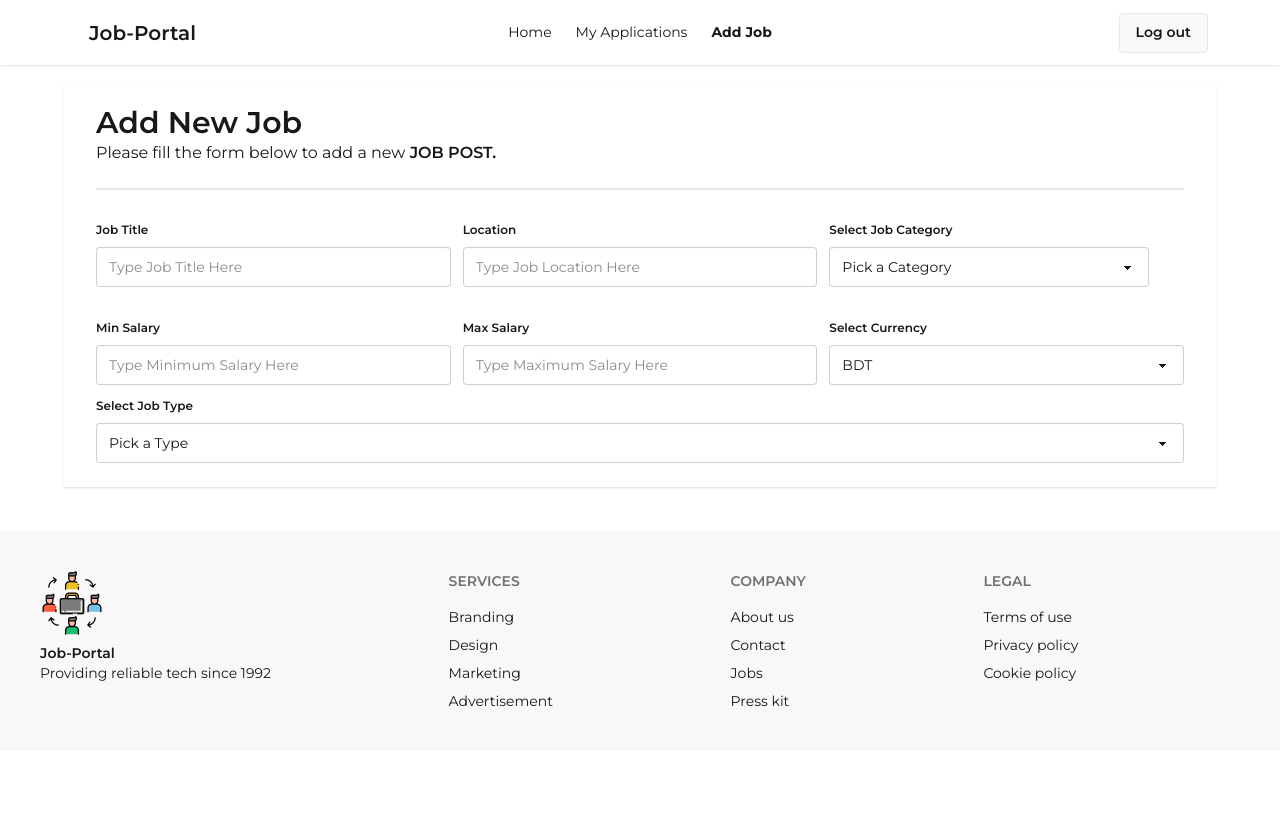
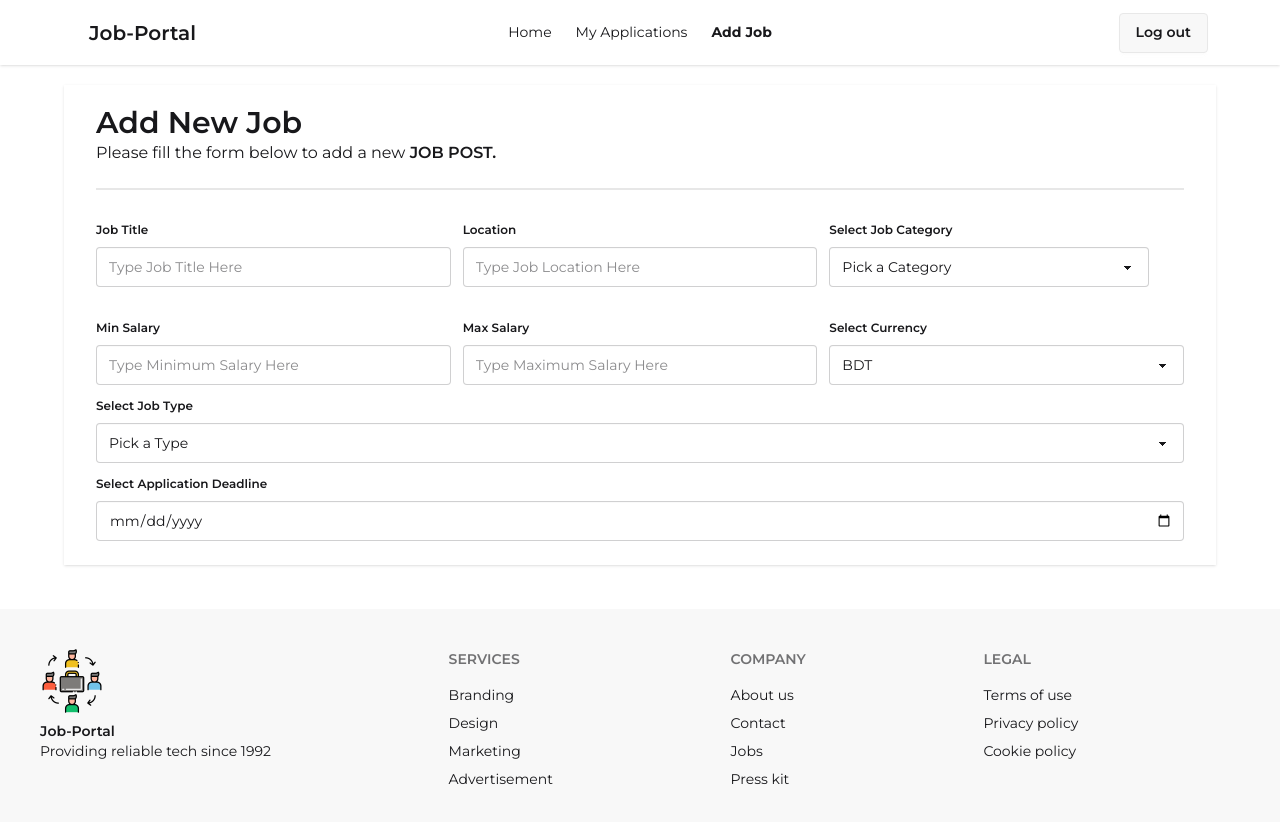
Before and after one commit to Suprio-Das/Job-Portal-Client, a React (Vite) app: page /addJobPost in a window 1280 px wide. Shown: the top 822 px of the page. Before the commit the page ends 800 px from the top, so only its background shows below. Built offline with nearby package versions, Linux system fonts and the light colour scheme; no server answers; sample sign-in values are in the browser's storage.

Commit message:
Application deadline added

```diff
--- a/src/Pages/Job/AddJobPost.jsx
+++ b/src/Pages/Job/AddJobPost.jsx
@@ -70,6 +70,10 @@ const AddJobPost = () => {
                             <option>Hybrid</option>
                         </select>
                     </fieldset>
+                    <fieldset className="fieldset w-full">
+                        <legend className="fieldset-legend">Select Application Deadline</legend>
+                        <input type="date" className="input w-full" />
+                    </fieldset>
                 </div>
             </form>
         </div>
```
